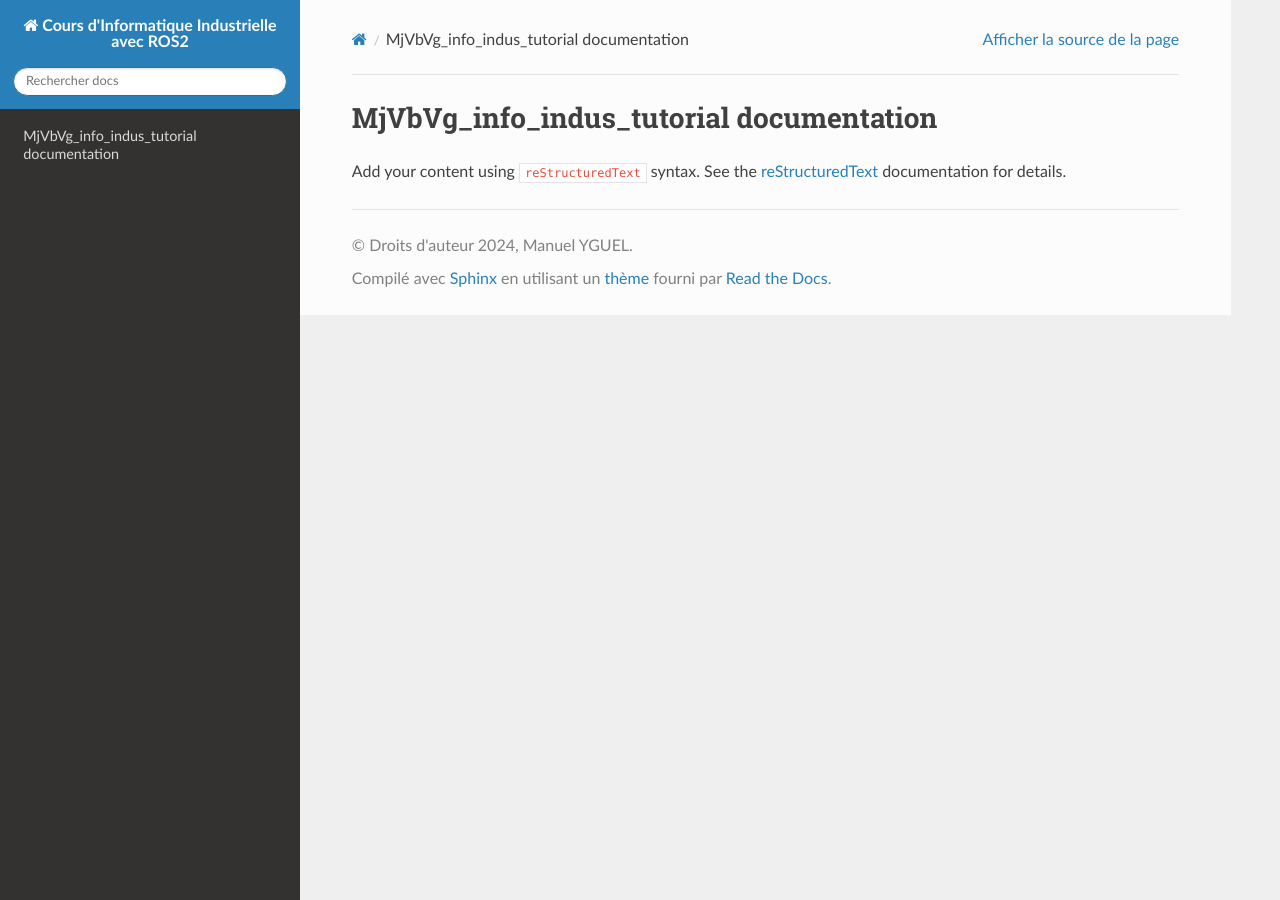
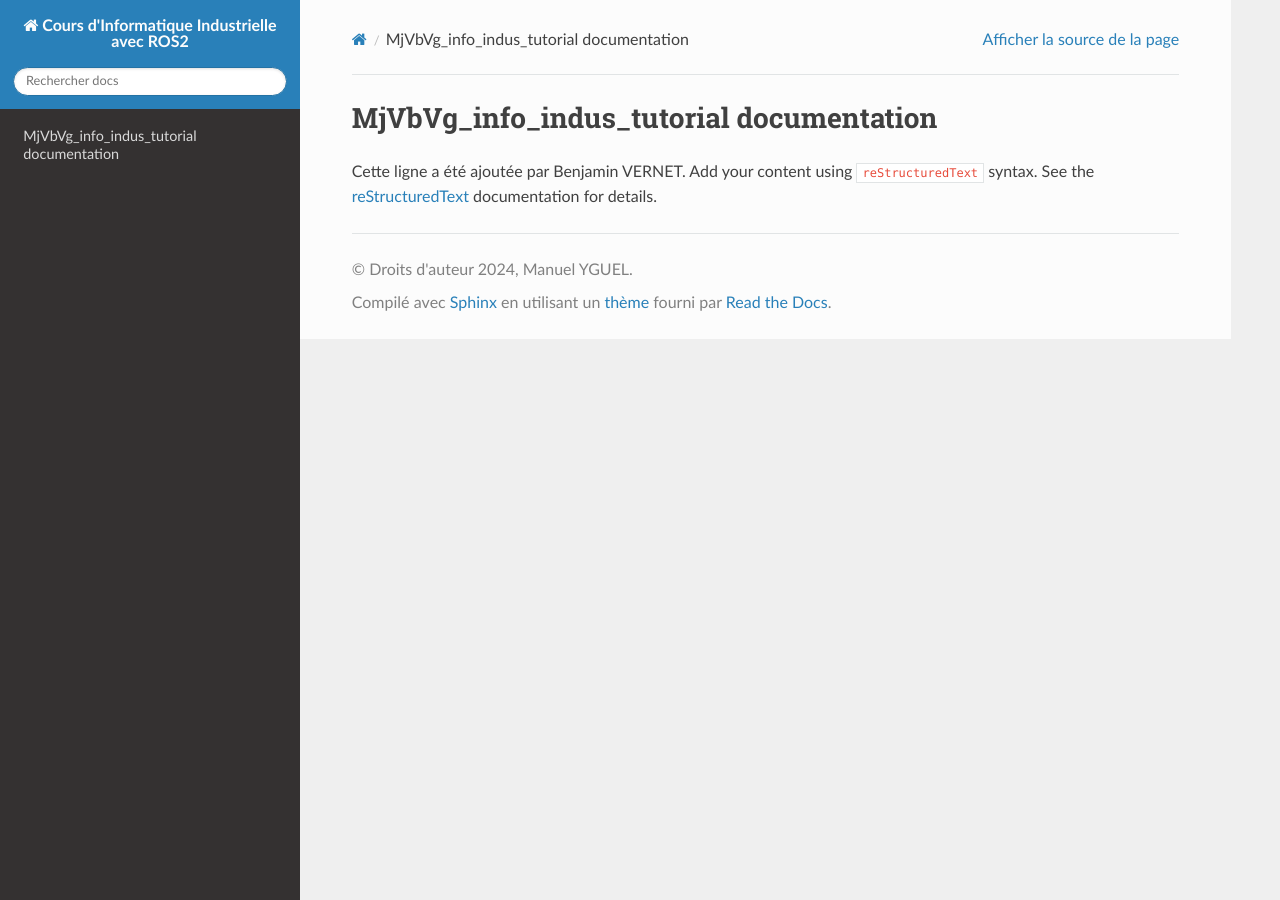
Before and after one commit to BenjaminV15/info_indus_tutorial, a Sphinx documentation site: the page built from doc/sphinx/source/index.rst, in a window 1280 px wide. Built offline with Sphinx 7.4.7 and the Read the Docs theme 3.1.0, drawn with Linux system fonts in a browser that asks for light colours.

Commit message:
Add a line signed by VERNET in the main index

```diff
--- a/doc/sphinx/source/index.rst
+++ b/doc/sphinx/source/index.rst
@@ -5,7 +5,7 @@
 
 MjVbVg_info_indus_tutorial documentation
 ========================================
-
+Cette ligne a été ajoutée par Benjamin VERNET.
 Add your content using ``reStructuredText`` syntax. See the
 `reStructuredText <https://www.sphinx-doc.org/en/master/usage/restructuredtext/index.html>`_
 documentation for details.
```
